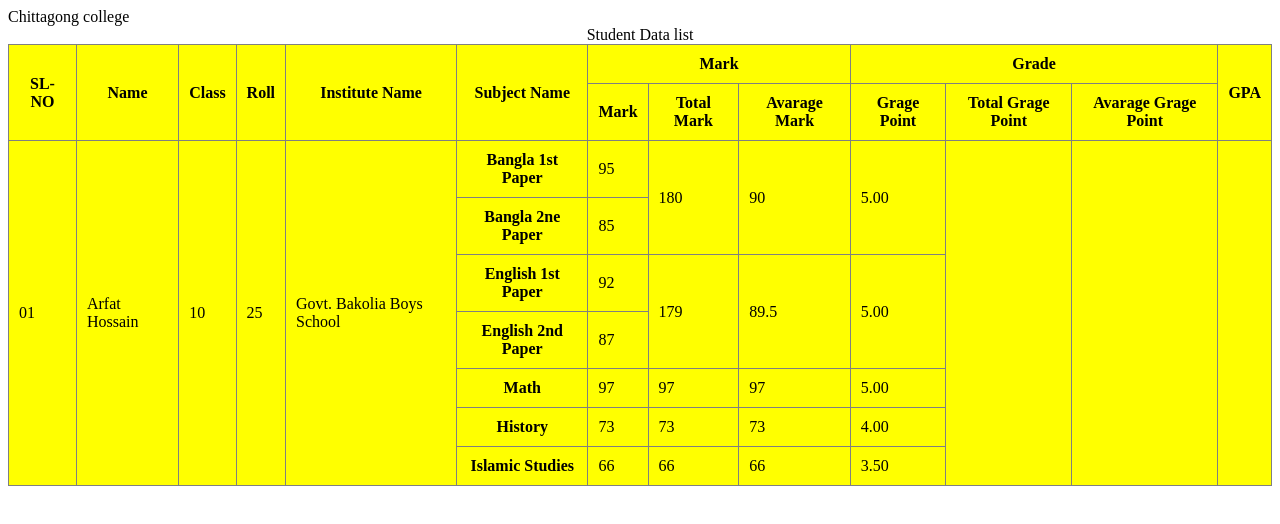
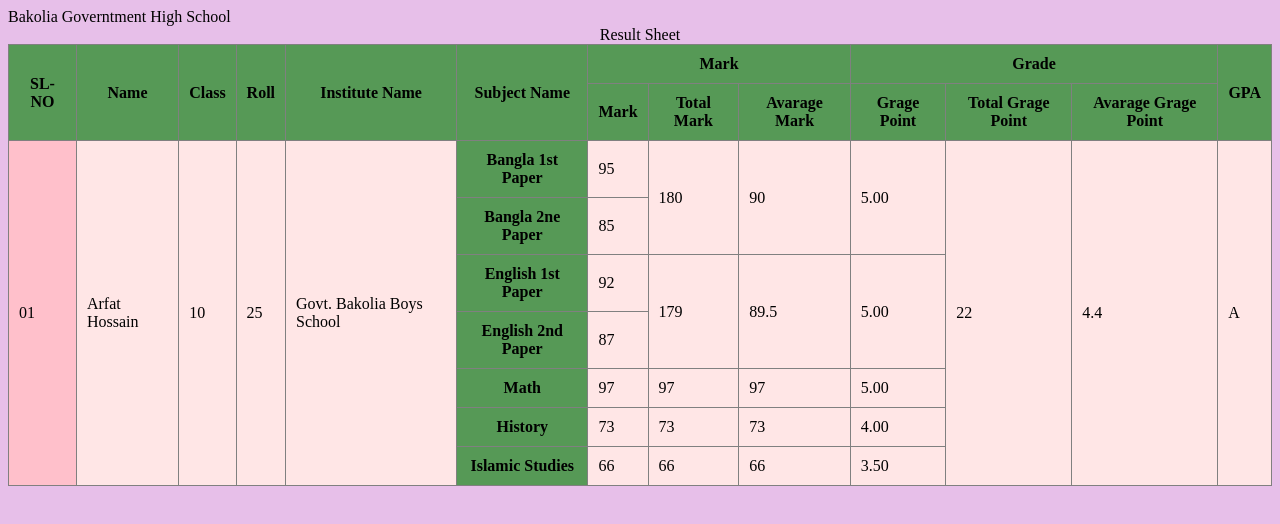
Before and after one commit to kumrulislam1999/Class-2-, a plain HTML site: page index.html in a window 1280 px wide. Drawn offline with Linux system fonts and the light colour scheme.

Commit message:
Update index.html

```diff
--- a/index.html
+++ b/index.html
@@ -2,11 +2,18 @@
 <html>
     <head>
         <title>Table making</title>
+        <style>
+            Body{
+                background-color:rgb(231, 191, 233)
+            }
+            tbody, th{background-color: rgb(86, 153, 86);}
+        </style>
     </head>
     <body>
        <table border="1" bgcolor="yellow" cellpadding="10" cellspacing="5" rules="all">
-        <summary>Chittagong college</summary>
-        <caption style="text-align:center; caption-side: top;">Student Data list</caption>
+        <summary>Bakolia Governtment High School</summary>
+        <caption style="text-align:center; caption-side: top;">Result Sheet</caption>
+            <thead style="background-color:#00b433 ;">
 
                 <tr>
                     <th rowspan="2">SL- NO</th>
@@ -27,8 +34,10 @@
                     <th>Total Grage Point</th>
                     <th>Avarage Grage Point</th>
                 </tr>
+            </thead>
+            <tbody style="background-color:#ffe6e6">
                 <tr>
-                <td rowspan="8">01</td>
+                    <td rowspan="8" bgcolor="pink">01</td>
                     <td rowspan="8">Arfat Hossain</td>
                     <td rowspan="8">10</td>
                     <td rowspan="8">25</td>
@@ -38,9 +47,9 @@
                     <td rowspan="2">180</td>
                     <td rowspan="2">90</td>
                     <td rowspan="2">5.00</td>
-                <td rowspan="8"></td>
-                <td rowspan="8"></td>
-                <td rowspan="8"></td>
+                    <td rowspan="8">22</td>
+                    <td rowspan="8">4.4</td>
+                    <td rowspan="8">A</td>
                 </tr>
                 <tr>
                     <th>Bangla 2ne Paper</th>
@@ -78,6 +87,10 @@
                     <td>66</td>
                     <td>3.50</td>
                 </tr>
+        </tbody>
+        <tfoot>
+
+        </tfoot>
        </table>
     </body>
 </html>
```
Lines whose indentation alone changed are shown as unchanged.
